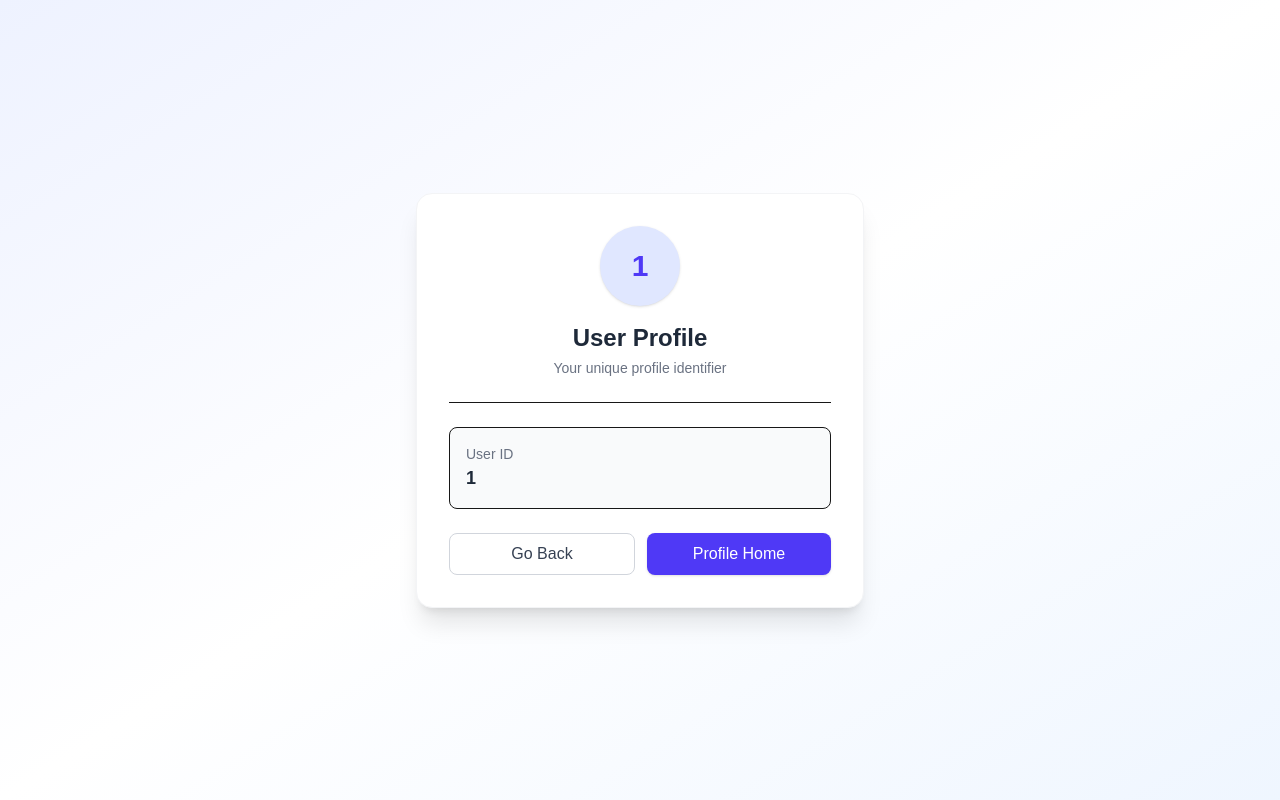
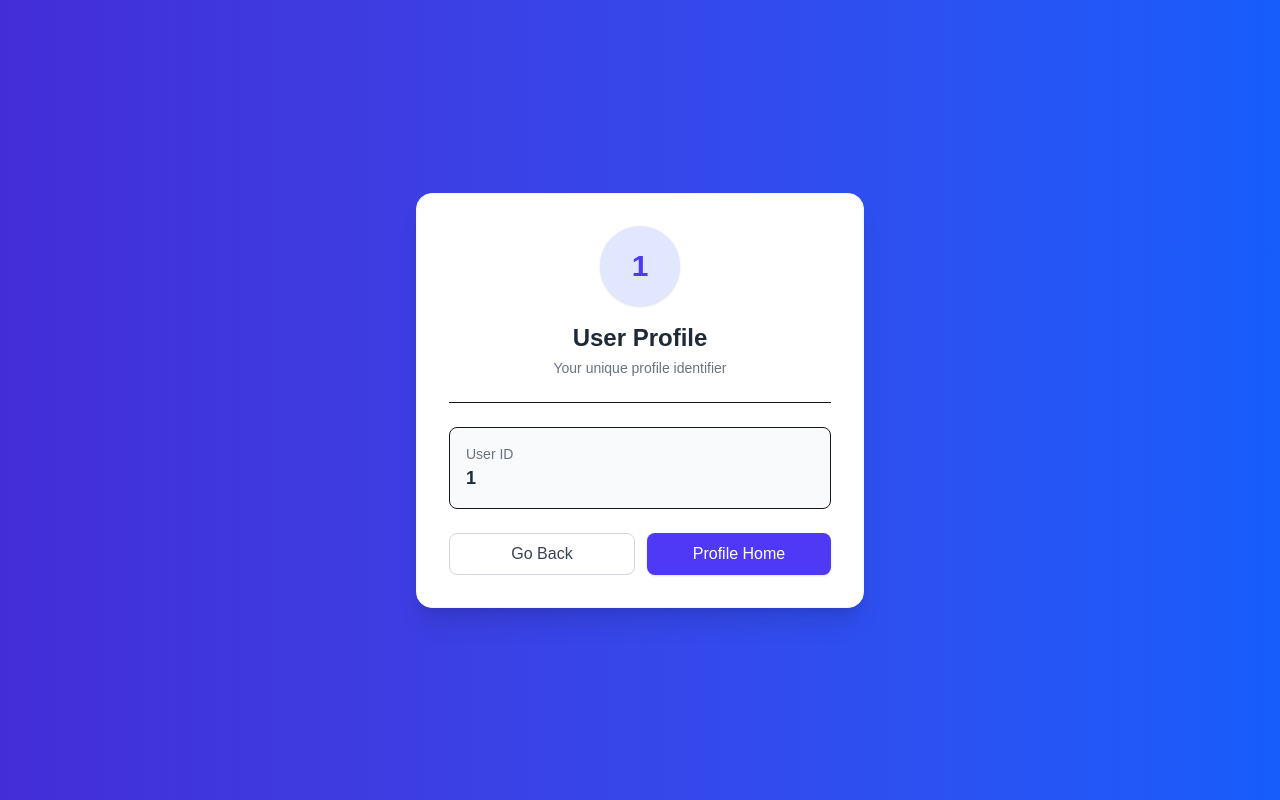
Before and after one commit to Rajmishra-2125/nextJs-project, a Next.js app in the folder Projects/my-app/: page /profile/1 in a window 1280 px wide. Built offline with nearby package versions, Linux system fonts and the light colour scheme.

Commit message:
Updating UI

```diff
--- a/Projects/my-app/src/app/profile/[id]/page.tsx
+++ b/Projects/my-app/src/app/profile/[id]/page.tsx
@@ -8,7 +8,7 @@ export default async function UserProfile({ params }: PageProps) {
   const { id } = await params;
 
   return (
-    <div className="min-h-screen flex items-center justify-center bg-linear-to-br from-indigo-50 via-white to-blue-50 px-4">
+    <div className="min-h-screen flex items-center justify-center bg-linear-to-l from-blue-600 to-indigo-700 px-4">
       {/* Card */}
       <div className="w-full max-w-md bg-white shadow-xl rounded-2xl p-8 border border-gray-100">
         {/* Avatar */}
```
